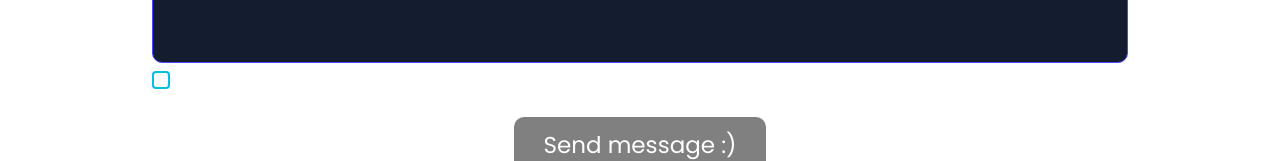
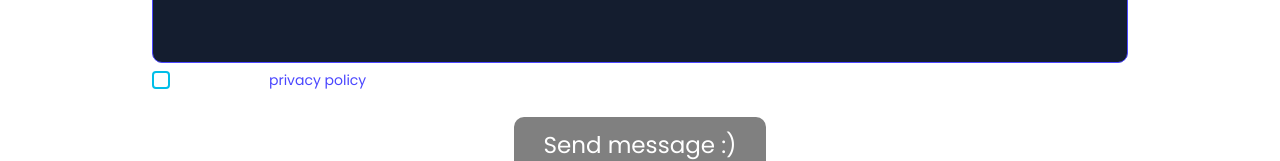
Before and after one commit to LukasNolting/Portfolio, an Angular app: page / in a window 1280 px wide. Shown: the part 4409-4570 px from the top of the page. Built offline with nearby package versions, Linux system fonts and the light colour scheme.

Commit message:
json translate

```diff
--- a/src/app/main/contact/contact.component.html
+++ b/src/app/main/contact/contact.component.html
@@ -152,7 +152,16 @@
             required
             #privacy="ngModel"
           />
+          <span
+            >I've read the
+            <a
 
+              target="_blank"
+              (click)="navigateToPrivacy()"
+              >privacy policy</a
+            >
+            and agree to the processing of my data as outlined.</span
+          >
         </div>
 
         <button
```
